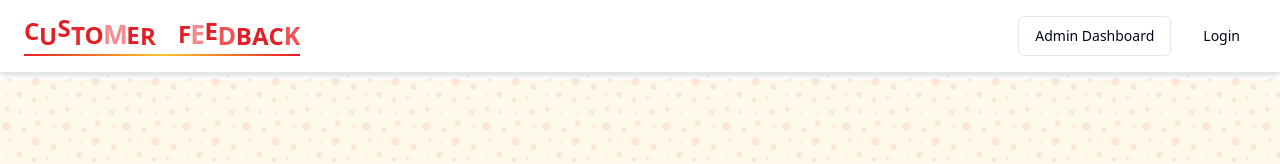
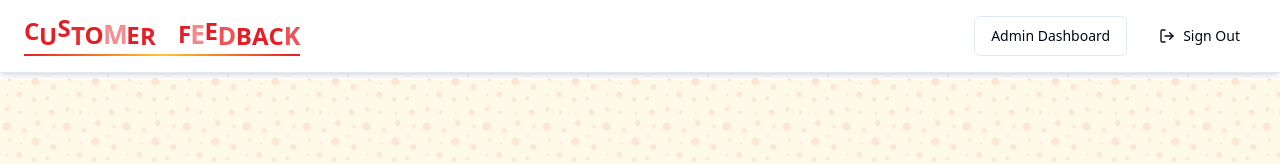
Before and after one commit to mightjustrunitup/tolaram-feedback1, a React (Vite) app: page /home in a window 1280 px wide. Shown: the top 164 px of the page. Built offline with nearby package versions, Linux system fonts and the light colour scheme.

Commit message:
Add sign out button
Adds a sign out button to the application, which redirects the user to the product selection page.

```diff
--- a/src/pages/Home.tsx
+++ b/src/pages/Home.tsx
@@ -2,10 +2,15 @@
 import { useNavigate } from "react-router-dom";
 import { Button } from "@/components/ui/button";
 import Logo from "@/components/layout/Logo";
-import { ArrowRight, Utensils } from "lucide-react";
+import { ArrowRight, LogOut } from "lucide-react";
 
 export default function Home() {
   const navigate = useNavigate();
+
+  const handleSignOut = () => {
+    // For a real app, you would handle auth logout here
+    navigate("/"); // Navigate to the products page (Index)
+  };
 
   return (
     <div className="min-h-screen flex flex-col noodle-pattern">
@@ -22,10 +27,12 @@ export default function Home() {
               Admin Dashboard
             </Button>
             <Button
-              onClick={() => navigate("/login")}
+              onClick={handleSignOut}
               variant="ghost"
+              className="flex items-center gap-2"
             >
-              Login
+              <LogOut size={18} />
+              Sign Out
             </Button>
           </div>
         </div>
```
